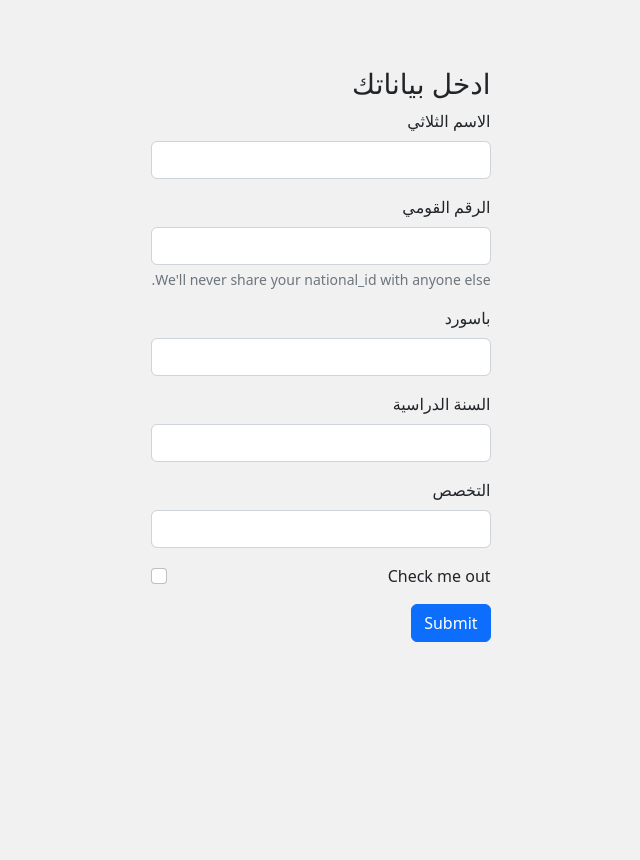
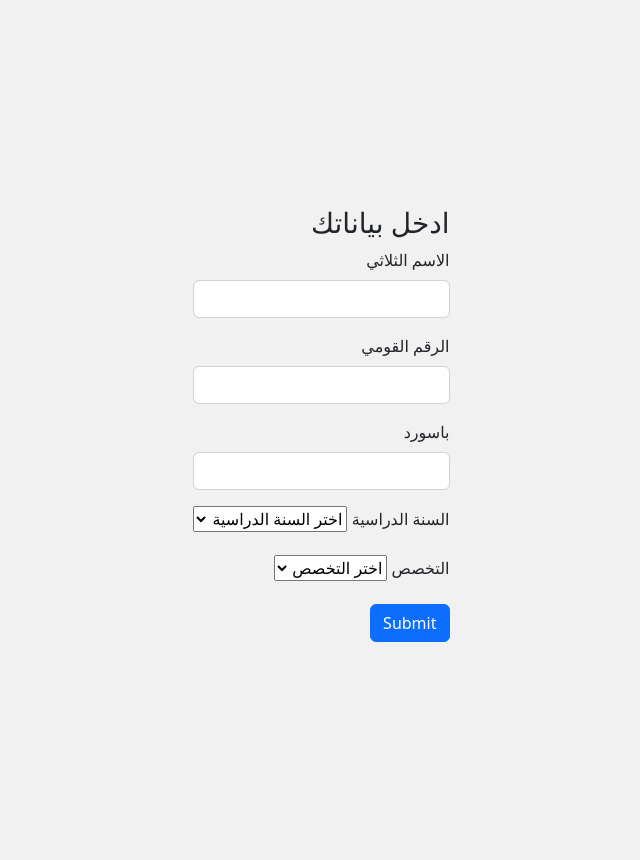
Before and after one commit to Moe-Hassan-123/Specialization, a Flask app: page /register in a window 1280 px wide. Shown: the part 102-962 px from the top of the page, without its empty margins (319-959 px from the left). Run offline with Flask 2, Linux system fonts and the light colour scheme.

Commit message:
added Dynamic specialization choices depending on the selected grade

```diff
--- /dev/null
+++ b/static/choices.js
@@ -0,0 +1,17 @@
+/* This should change specialization options depending on the academic year the student claims to be in */
+
+document.addEventListener("DOMContentLoaded",function() {
+    grade = document.getElementById("grade")
+    grade.addEventListener("change",function(){
+        grade_value = grade.options[grade.selectedIndex].value
+        special = document.getElementById("specializations")
+        if (grade_value == "second")
+        {
+            special.innerHTML = '<option selected>اختر التخصص</option><option value="second">علمي</option><option value="third">ادبي</option>'
+        }
+        else if (grade_value == "third")
+        {
+            special.innerHTML = '<option selected>اختر التخصص</option><option value="second">علم رياضة</option><option value="third">علم علوم</option><option value="third">ادبي</option>'
+        }
+    })
+})
--- a/templates/register.html
+++ b/templates/register.html
@@ -1,7 +1,6 @@
 {% extends "layout.html" %}
 
-{% block link %} <link href="static/index.css" rel="stylesheet"> {% endblock %}
-
+{% block link %} <script type="text/javascript" src="static/choices.js"></script>{% endblock %}
 {% block title %} التسجيل {% endblock %}
 
 {% block main %}
@@ -16,7 +15,6 @@
             <div class="mb-3">
                 <label for="national_id" class="form-label">الرقم القومي</label>
                 <input type="text" class="form-control" name="national_id">
-                <div id="emailHelp" class="form-text">We'll never share your national_id with anyone else.</div>
             </div>
             <div class="mb-3">
                 <label for="password" class="form-label">باسورد</label>
@@ -25,15 +23,20 @@
             <!-- perhaps a droplist is better -->
             <div class="mb-3">
                 <label for="grade" class="form-label">السنة الدراسية</label>
-                <input type="number" pattern="1(1|2)" title="11 or 12" class="form-control" name="grade">
+                <select class="custom-select" name="grade" id="grade">
+                    <option selected>اختر السنة الدراسية</option>
+                    <option value="second">الصف الثاني الثانوي</option>
+                    <option value="third">الصف الثالث الثانوي</option>
+                  </select>
             </div>
             <div class="mb-3">
-                <label for="specialization" class="form-label">التخصص</label>
-                <input type="text" class="form-control" name="specialization">
-            </div>
-            <div class="mb-3 form-check">
-                <input type="checkbox" class="form-check-input" id="agree_on_terms">
-                <label class="form-check-label" for="agree_on_terms">Check me out</label>
+                <label for="grade" class="form-label">التخصص</label>
+                <select class="custom-select" name="specializations" id="specializations">
+                    <option selected>اختر التخصص</option>
+                    <option value="second">علم رياضة</option>
+                    <option value="third">علم علوم</option>
+                    <option value="third">ادبي</option>
+                  </select>
             </div>
             <button type="submit" class="btn btn-primary">Submit</button>
         </form>
```
Also changed, not shown: static/choice.js (deleted).
